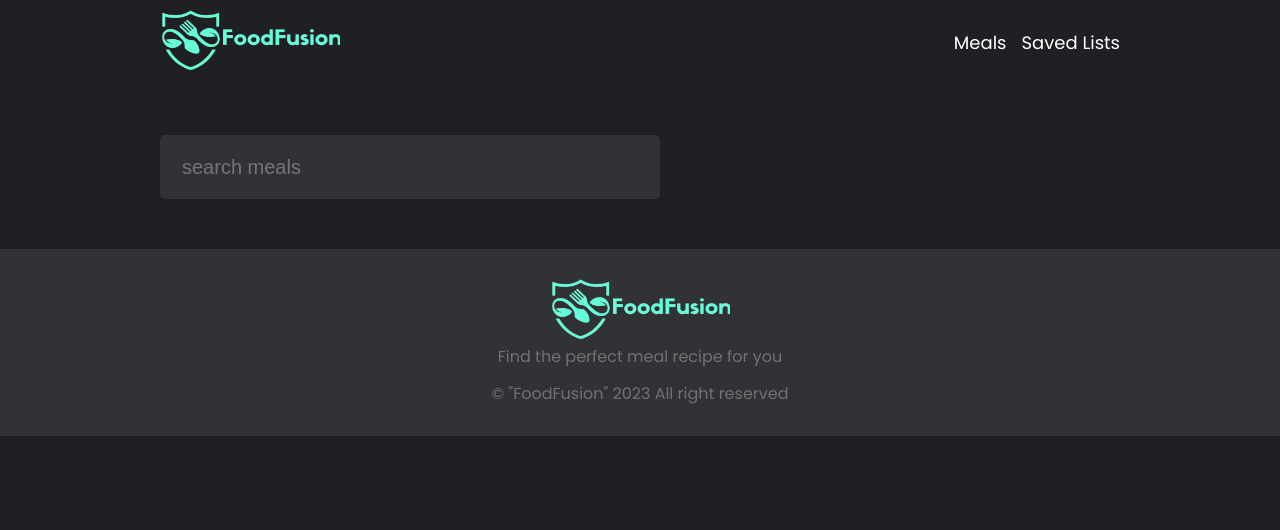
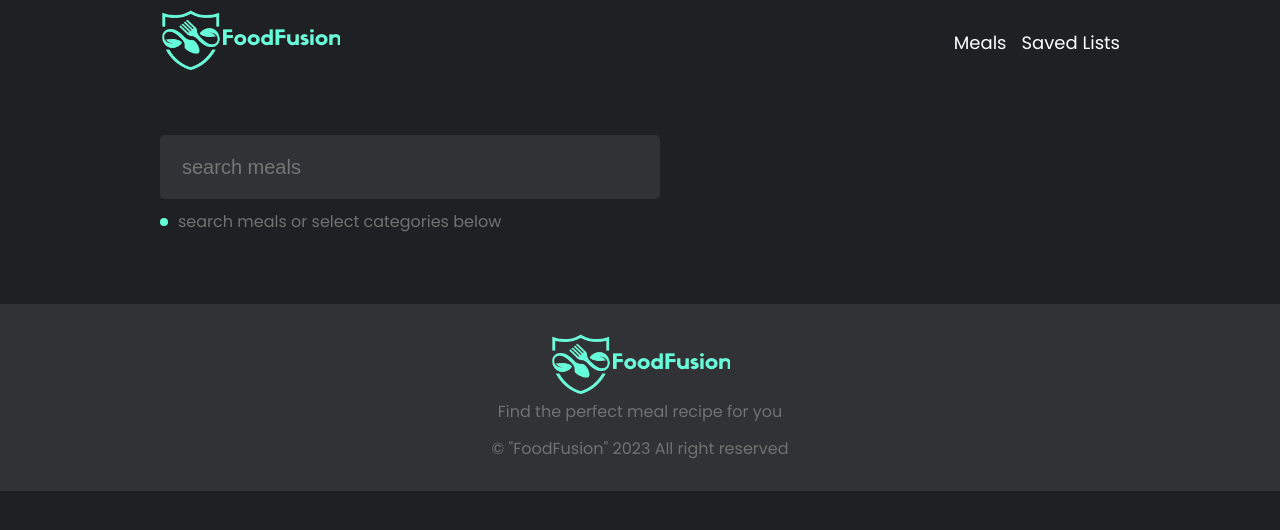
Before and after one commit to NwekeGoddy/foodfusion, a Next.js app: page /meals in a window 1280 px wide. Shown: the top 530 px of the page. Built offline with nearby package versions, Linux system fonts and the light colour scheme; no server answers; a web font is replaced by a local one.

Commit message:
resuming back here
Signed-off-by: Nweke Chidi <nwekechidigodwin460@gmail.com>

```diff
--- /dev/null
+++ b/components/categories/Categories.jsx
@@ -0,0 +1,10 @@
+import React from "react";
+import classes from "./Categories.module.scss";
+
+export default function Categories({
+  categories,
+  categoriesIsLoading,
+  categoriesIsError,
+}) {
+  return <div className={classes.categories__container}></div>;
+}
--- /dev/null
+++ b/components/categories/Categories.module.scss
@@ -0,0 +1,6 @@
+.categories__container {
+    margin-top: 2rem;
+    display: flex;
+    flex-wrap: wrap;
+    gap: 1rem;
+}
--- a/components/text/PointText.jsx
+++ b/components/text/PointText.jsx
@@ -1,10 +1,13 @@
 import React from 'react';
-// import
+import classes from './PointText.module.scss';
+import clsx from 'clsx';
+import Text from './Text';
 
-function PointText() {
+function PointText({className, children}) {
   return (
-    <div>
-
+    <div className={clsx(classes.pointText, className)}>
+      <div className={classes.circle}></div>
+      <Text>{children}</Text>
     </div>
   )
 }
--- a/package.json
+++ b/package.json
@@ -11,13 +11,15 @@
   "dependencies": {
     "@tanstack/react-query": "^4.28.0",
     "@tanstack/react-query-devtools": "^4.28.0",
+    "axios": "^1.3.4",
     "clsx": "^1.2.1",
     "eslint": "8.36.0",
     "eslint-config-next": "13.2.4",
     "next": "13.2.4",
     "react": "18.2.0",
     "react-dom": "18.2.0",
-    "react-hot-toast": "^2.4.0"
+    "react-hot-toast": "^2.4.0",
+    "react-spinners": "^0.13.8"
   },
   "devDependencies": {
     "sass": "^1.60.0"
--- a/pages/_app.js
+++ b/pages/_app.js
@@ -1,7 +1,11 @@
 import Layout from '@/components/Layout/Layout';
+import axios from 'axios';
 import '@/styles/globals.css';
 import { QueryClient, QueryClientProvider } from '@tanstack/react-query';
 import { Toaster } from 'react-hot-toast';
+
+
+axios.defaults.baseURL = 'www.themealdb.com/api/json/v1/1';
 
 const queryClient = new QueryClient({
   defaultOptions: {
--- a/pages/meals/index.js
+++ b/pages/meals/index.js
@@ -1,14 +1,36 @@
-import React from 'react';
-import classes from './meals.module.scss';
-import SearchBar from '@/components/mealsPage/SearchBar';
+import React from "react";
+import classes from "./meals.module.scss";
+import SearchBar from "@/components/mealsPage/SearchBar";
+import PointText from "@/components/text/PointText";
+import axios from "axios";
+import { useQuery } from "@tanstack/react-query";
+import Categories from "@/components/categories/Categories";
 
+const getCategories = async () => {
+  const { data } = await axios.get("/categories.php");
+  return data.categories;
+};
 
-function index() {
+function Meals() {
+  const {
+    data: categories,
+    isLoading: categoriesIsLoading,
+    isError: categoriesIsError,
+  } = useQuery(["categories"], getCategories);
+
   return (
     <div className={classes.meals__page}>
-      <SearchBar/>
+      <SearchBar />
+      <PointText className={classes.text}>
+        search meals or select categories below
+      </PointText>
+      <Categories
+        categories={categories}
+        categoriesIsLoading={categoriesIsLoading}
+        categoriesIsError={categoriesIsError}
+      ></Categories>
     </div>
-  )
+  );
 }
 
-export default index
+export default Meals;
```
Also changed, not shown: 1 other file (tests, documents, lock files or other folders).
